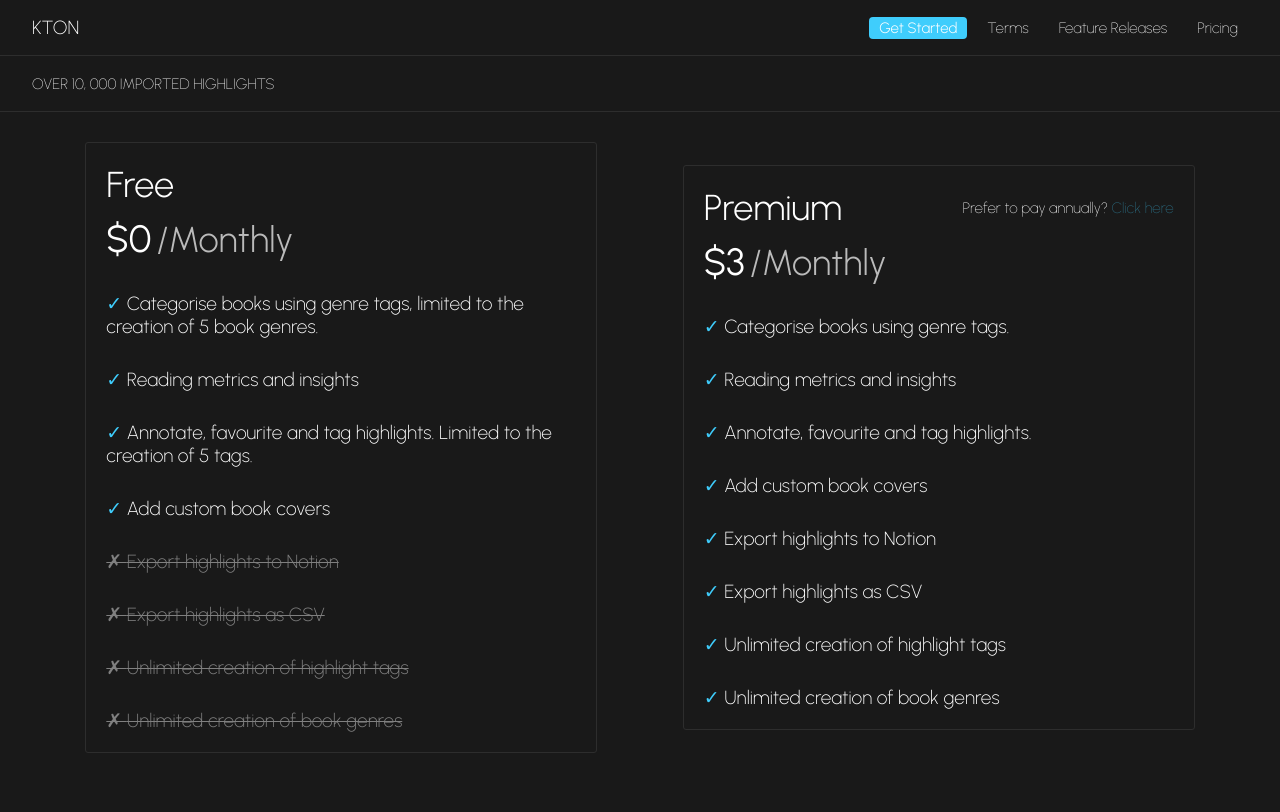
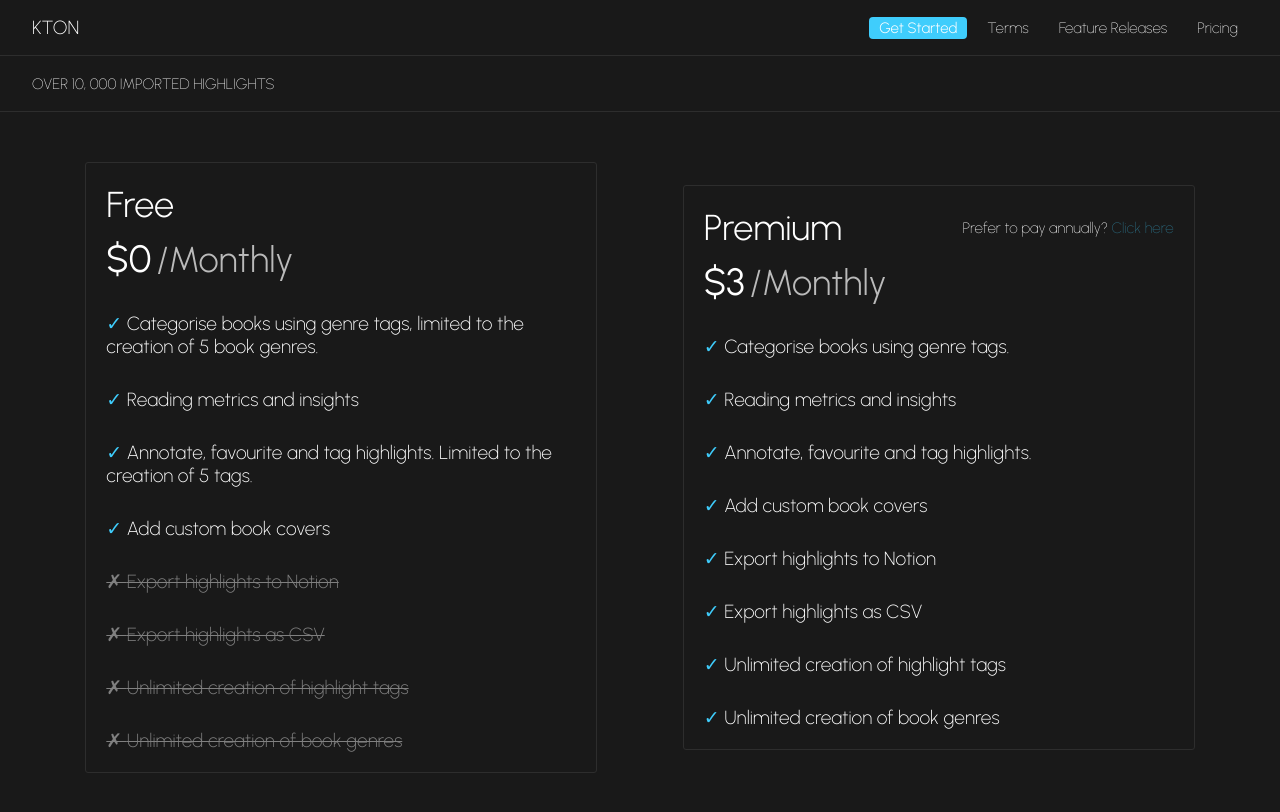
Before and after one commit to ssutl/KTON-Landing, a Next.js app: page /Membership in a window 1280 px wide. Shown: the top 812 px of the page. Built offline with nearby package versions, Linux system fonts and the light colour scheme; no server answers.

Commit message:
Fixing issue

```diff
--- a/src/styles/MembershipPage.module.scss
+++ b/src/styles/MembershipPage.module.scss
@@ -8,7 +8,7 @@
 
   @include breakpoint-mixin("Laptop_S") {
     flex-direction: row;
-    padding: 30px 0px;
+    padding: 50px 0px;
   }
 
   .cardHeightContainer {
```
